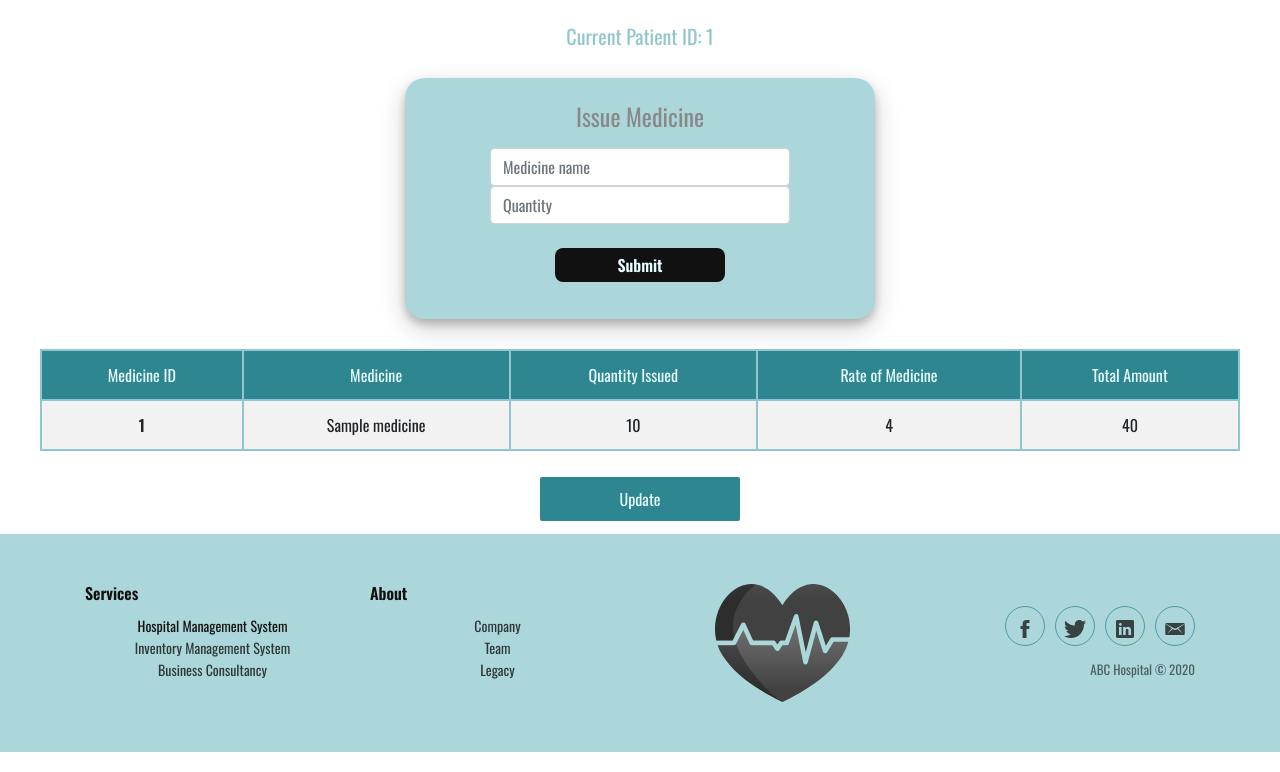
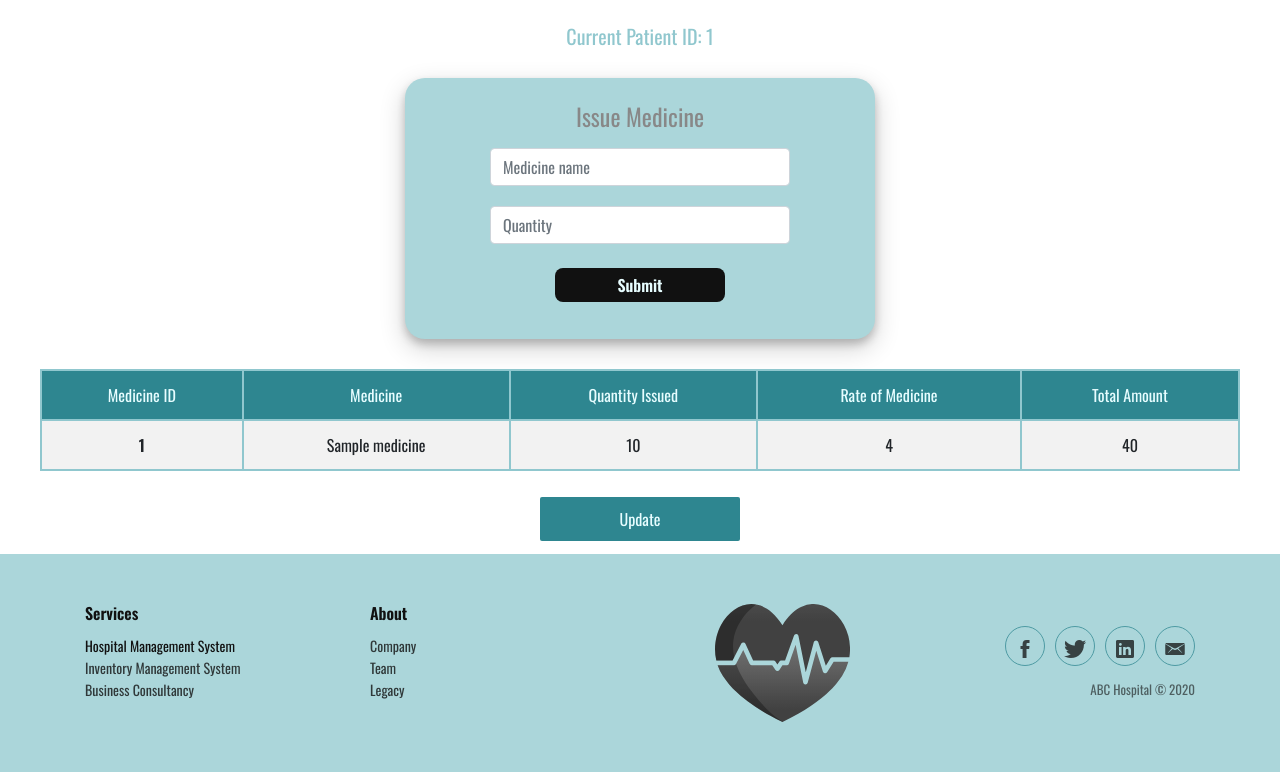
Before and after one commit to ayushgd/hms, a Python web app: template templates/issue_medicine.html in a window 1280 px wide. Shown: the part 72-844 px from the top of the page. Run offline with Jinja, Linux system fonts and the light colour scheme; the template is opened without the code that fills it: most values are stand-ins (such as "Sample title", 1, 10 or a date in 2020); form fields are guessed from the names that the template uses; some libraries are stand-ins or nearby versions.

Commit message:
Medicine Styling

```diff
--- a/Routes.py
+++ b/Routes.py
@@ -346,7 +346,7 @@ def issue_medicine():
     form.medicine_name.choices = []
     medicine = Medicine.query.all()
     for med in medicine:
-        form.medicine_name.choices += [(med.medicine_name, med.medicine_name + ' || Qty: ' + str(med.medicine_quantity))]
+        form.medicine_name.choices += [(med.medicine_name, '   ' + med.medicine_name + ' || Qty: ' + str(med.medicine_quantity))]
     if form.validate_on_submit():
         name = form.medicine_name.data
         quantity = form.quantity.data
--- a/templates/issue_medicine.html
+++ b/templates/issue_medicine.html
@@ -1,11 +1,13 @@
 {% extends "layout.html" %}
 
 {% block head %}
+    <!-- Latest compiled and minified CSS -->
+<link rel="stylesheet" href="https://cdn.jsdelivr.net/npm/bootstrap-select@1.13.14/dist/css/bootstrap-select.min.css">
+
+<!-- Latest compiled and minified JavaScript -->
+<script src="https://cdn.jsdelivr.net/npm/bootstrap-select@1.13.14/dist/js/bootstrap-select.min.js"></script>
 <style>
-  li {
-    text-align: center;
-    margin: 0 auto;
-  }
+
 </style>
 {% endblock %}
 
@@ -17,7 +19,7 @@
             <h4>Issue Medicine</h4>
             <form name='form1' method="POST" action="{{url_for('issue_medicine')}}" style="padding: 10px 10% 0px" novalidate>
               {{form.hidden_tag()}}
-              <div class="form-group" style="width: 300px; margin: auto;">
+              <div class="form-group" style="width: 300px; margin: auto; margin-bottom: 20px;">
                 {{form.medicine_name(class_="form-control selectpicker",placeholder="Medicine name")}}
                 {% for err in form.medicine_name.errors %}
                 <span style="color: red;">{{err}}</span>
--- a/templates/layout.html
+++ b/templates/layout.html
@@ -7,22 +7,18 @@
       content="width=device-width, initial-scale=1.0, shrink-to-fit=no"
     />
     <title>{{ title }}</title>
+    <link href="https://fonts.googleapis.com/css2?family=Oswald:wght@200;300;400;600&display=swap" rel="stylesheet">
     <script src="https://cdnjs.cloudflare.com/ajax/libs/jquery/3.5.1/jquery.min.js"></script>
     <link
       rel="stylesheet"
       href="https://cdnjs.cloudflare.com/ajax/libs/twitter-bootstrap/4.5.0/css/bootstrap.min.css"
     />
-    <link href="https://fonts.googleapis.com/css2?family=Oswald:wght@200;300;400;600&display=swap" rel="stylesheet">
+
     <link
       rel="stylesheet"
       href="https://cdnjs.cloudflare.com/ajax/libs/ionicons/2.0.1/css/ionicons.min.css"
     />
     <link rel="stylesheet" href="../static/css/styles.css" />
-    <!-- Latest compiled and minified CSS -->
-<link rel="stylesheet" href="https://cdn.jsdelivr.net/npm/bootstrap-select@1.13.14/dist/css/bootstrap-select.min.css">
-
-<!-- Latest compiled and minified JavaScript -->
-<script src="https://cdn.jsdelivr.net/npm/bootstrap-select@1.13.14/dist/js/bootstrap-select.min.js"></script>
     {% block head %}
     <!-- internal css goes here -->
     {% endblock %}
```
Also changed, not shown: HMS.db.
